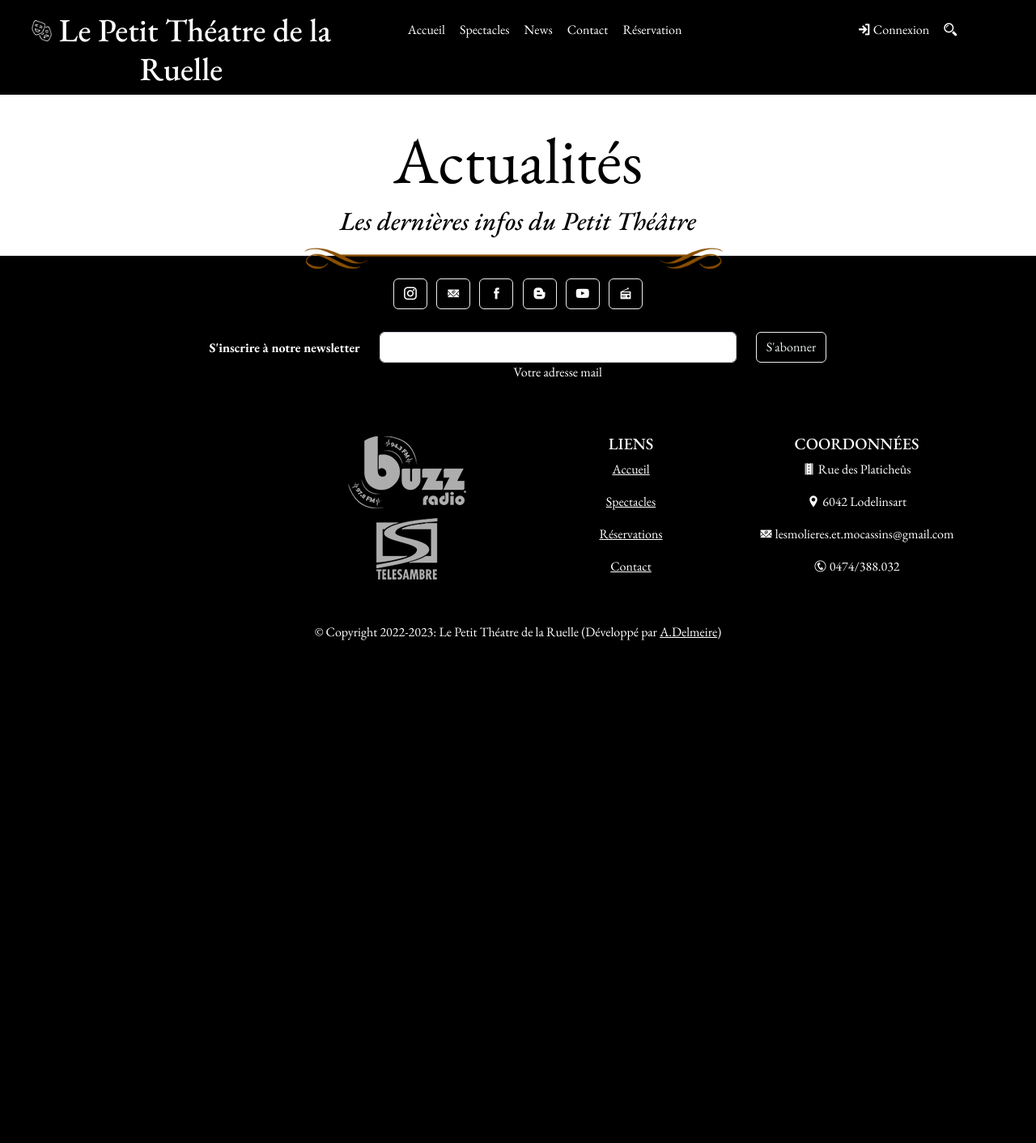
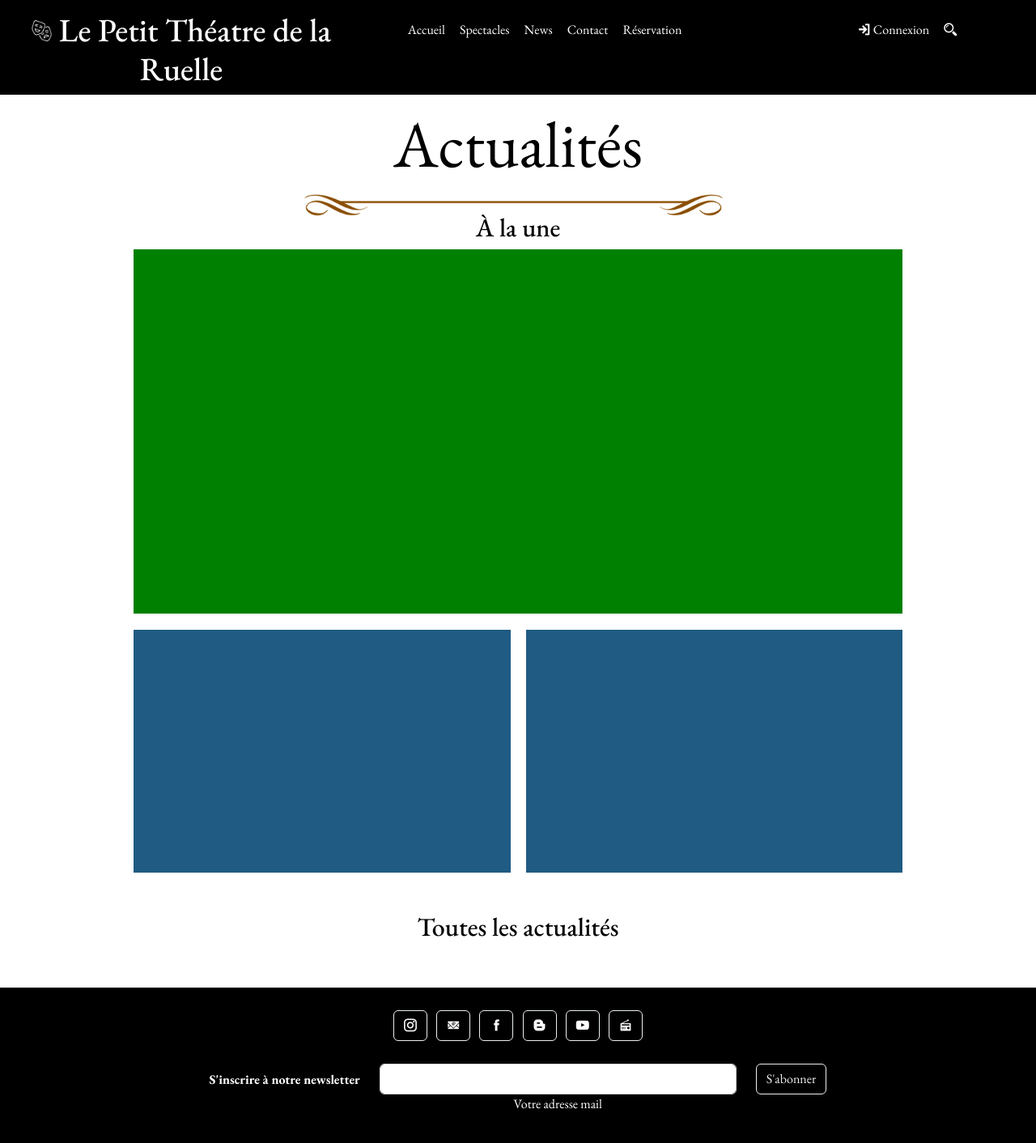
Before and after one commit to AnthonyDel28/Theater, a Symfony app: template templates/news/index.html.twig in a window 1280 px wide. Shown: the top 1412 px of the page at 81% size. Before the commit the page ends 791 px from the top, so only its background shows below. Run offline with Twig, Linux system fonts and the light colour scheme; the template is opened without the code that fills it, so the values that code supplies are empty; a map, chart or similar area stays blank; some libraries are stand-ins or nearby versions.

Commit message:
update 30_12_2022

```diff
--- a/migrations/Version20221228225928.php
+++ b/migrations/Version20221230131658.php
@@ -10,7 +10,7 @@ use Doctrine\Migrations\AbstractMigration;
 /**
  * Auto-generated Migration: Please modify to your needs!
  */
-final class Version20221228225928 extends AbstractMigration
+final class Version20221230131658 extends AbstractMigration
 {
     public function getDescription(): string
     {
@@ -23,7 +23,7 @@ final class Version20221228225928 extends AbstractMigration
         $this->addSql('CREATE TABLE actors (id INT AUTO_INCREMENT NOT NULL, first_name VARCHAR(255) NOT NULL, last_name VARCHAR(255) NOT NULL, image_name VARCHAR(255) NOT NULL, slug VARCHAR(255) NOT NULL, active TINYINT(1) NOT NULL, biography LONGTEXT NOT NULL, PRIMARY KEY(id)) DEFAULT CHARACTER SET utf8mb4 COLLATE `utf8mb4_unicode_ci` ENGINE = InnoDB');
         $this->addSql('CREATE TABLE actors_spectacles (actors_id INT NOT NULL, spectacles_id INT NOT NULL, INDEX IDX_5BC7A2B27168CF59 (actors_id), INDEX IDX_5BC7A2B2F26D12FD (spectacles_id), PRIMARY KEY(actors_id, spectacles_id)) DEFAULT CHARACTER SET utf8mb4 COLLATE `utf8mb4_unicode_ci` ENGINE = InnoDB');
         $this->addSql('CREATE TABLE comments (id INT AUTO_INCREMENT NOT NULL, user_id INT NOT NULL, news_id INT NOT NULL, created_at DATETIME NOT NULL COMMENT \'(DC2Type:datetime_immutable)\', content LONGTEXT NOT NULL, title VARCHAR(255) NOT NULL, INDEX IDX_5F9E962AA76ED395 (user_id), INDEX IDX_5F9E962AB5A459A0 (news_id), PRIMARY KEY(id)) DEFAULT CHARACTER SET utf8mb4 COLLATE `utf8mb4_unicode_ci` ENGINE = InnoDB');
-        $this->addSql('CREATE TABLE news (id INT AUTO_INCREMENT NOT NULL, title VARCHAR(255) NOT NULL, created_at DATETIME NOT NULL COMMENT \'(DC2Type:datetime_immutable)\', updated_at DATETIME NOT NULL COMMENT \'(DC2Type:datetime_immutable)\', content LONGTEXT NOT NULL, image_name VARCHAR(255) NOT NULL, is_published TINYINT(1) NOT NULL, slug VARCHAR(255) NOT NULL, PRIMARY KEY(id)) DEFAULT CHARACTER SET utf8mb4 COLLATE `utf8mb4_unicode_ci` ENGINE = InnoDB');
+        $this->addSql('CREATE TABLE news (id INT AUTO_INCREMENT NOT NULL, author_id INT NOT NULL, title VARCHAR(255) NOT NULL, created_at DATETIME NOT NULL COMMENT \'(DC2Type:datetime_immutable)\', updated_at DATETIME NOT NULL COMMENT \'(DC2Type:datetime_immutable)\', content LONGTEXT NOT NULL, image_name VARCHAR(255) NOT NULL, is_published TINYINT(1) NOT NULL, slug VARCHAR(255) NOT NULL, INDEX IDX_1DD39950F675F31B (author_id), PRIMARY KEY(id)) DEFAULT CHARACTER SET utf8mb4 COLLATE `utf8mb4_unicode_ci` ENGINE = InnoDB');
         $this->addSql('CREATE TABLE spectacles (id INT AUTO_INCREMENT NOT NULL, titre VARCHAR(255) NOT NULL, start_date DATE NOT NULL, end_date DATE NOT NULL, period VARCHAR(255) NOT NULL, description LONGTEXT NOT NULL, author VARCHAR(255) NOT NULL, slug VARCHAR(255) NOT NULL, image_name VARCHAR(255) NOT NULL, PRIMARY KEY(id)) DEFAULT CHARACTER SET utf8mb4 COLLATE `utf8mb4_unicode_ci` ENGINE = InnoDB');
         $this->addSql('CREATE TABLE spectacles_actors (spectacles_id INT NOT NULL, actors_id INT NOT NULL, INDEX IDX_E4AA3EFBF26D12FD (spectacles_id), INDEX IDX_E4AA3EFB7168CF59 (actors_id), PRIMARY KEY(spectacles_id, actors_id)) DEFAULT CHARACTER SET utf8mb4 COLLATE `utf8mb4_unicode_ci` ENGINE = InnoDB');
         $this->addSql('CREATE TABLE tickets (id INT AUTO_INCREMENT NOT NULL, user_id INT NOT NULL, spectacle_id INT NOT NULL, price DOUBLE PRECISION NOT NULL, purchased_at DATETIME NOT NULL COMMENT \'(DC2Type:datetime_immutable)\', INDEX IDX_54469DF4A76ED395 (user_id), INDEX IDX_54469DF4C682915D (spectacle_id), PRIMARY KEY(id)) DEFAULT CHARACTER SET utf8mb4 COLLATE `utf8mb4_unicode_ci` ENGINE = InnoDB');
@@ -33,6 +33,7 @@ final class Version20221228225928 extends AbstractMigration
         $this->addSql('ALTER TABLE actors_spectacles ADD CONSTRAINT FK_5BC7A2B2F26D12FD FOREIGN KEY (spectacles_id) REFERENCES spectacles (id) ON DELETE CASCADE');
         $this->addSql('ALTER TABLE comments ADD CONSTRAINT FK_5F9E962AA76ED395 FOREIGN KEY (user_id) REFERENCES user (id)');
         $this->addSql('ALTER TABLE comments ADD CONSTRAINT FK_5F9E962AB5A459A0 FOREIGN KEY (news_id) REFERENCES news (id)');
+        $this->addSql('ALTER TABLE news ADD CONSTRAINT FK_1DD39950F675F31B FOREIGN KEY (author_id) REFERENCES user (id)');
         $this->addSql('ALTER TABLE spectacles_actors ADD CONSTRAINT FK_E4AA3EFBF26D12FD FOREIGN KEY (spectacles_id) REFERENCES spectacles (id) ON DELETE CASCADE');
         $this->addSql('ALTER TABLE spectacles_actors ADD CONSTRAINT FK_E4AA3EFB7168CF59 FOREIGN KEY (actors_id) REFERENCES actors (id) ON DELETE CASCADE');
         $this->addSql('ALTER TABLE tickets ADD CONSTRAINT FK_54469DF4A76ED395 FOREIGN KEY (user_id) REFERENCES user (id)');
@@ -46,6 +47,7 @@ final class Version20221228225928 extends AbstractMigration
         $this->addSql('ALTER TABLE actors_spectacles DROP FOREIGN KEY FK_5BC7A2B2F26D12FD');
         $this->addSql('ALTER TABLE comments DROP FOREIGN KEY FK_5F9E962AA76ED395');
         $this->addSql('ALTER TABLE comments DROP FOREIGN KEY FK_5F9E962AB5A459A0');
+        $this->addSql('ALTER TABLE news DROP FOREIGN KEY FK_1DD39950F675F31B');
         $this->addSql('ALTER TABLE spectacles_actors DROP FOREIGN KEY FK_E4AA3EFBF26D12FD');
         $this->addSql('ALTER TABLE spectacles_actors DROP FOREIGN KEY FK_E4AA3EFB7168CF59');
         $this->addSql('ALTER TABLE tickets DROP FOREIGN KEY FK_54469DF4A76ED395');
--- a/public/css/news.css
+++ b/public/css/news.css
@@ -6,11 +6,12 @@
     background-color: white;
     color: black;
     margin-top: 65px;
-    padding-top: 70px;
+    padding-top: 50px;
 }
 
 .news .divider {
     margin-top: -65px;
+    margin-bottom: 60px;
 }
 
 @media (max-width: 1400px) {
@@ -29,62 +30,25 @@
     margin-top: -120px;
 }
 
-.news-post-card {
-    background-color: black;
+.big-news-header {
+    height: 450px;
+    background-color: green;
 }
 
-.news-post-card-img {
-    height: 10%;
-    width: 100%;
-    object-fit: cover;
+@media (min-width: 950px) {
+    .twins-news-header {
+        height: 300px;
+        width: 49%;
+        background-color: #1f5b83;
+    }
 }
 
-.news-card-img img {
-    height: 100%;
-    width: 100%;
-    object-fit: cover;
+.second-header-news {
+    margin-top: 20px;
 }
 
-.news-post-content {
-    color: white;
+.news-post-card {
+    height: 350px;
+    background-color: red;
+    margin-bottom: 25px;
 }
-
-.news-title {
-    font-family: 'EB Garamond', serif;
-    color: white;
-    font-size: 1.8rem;
-}
-
-.news-text {
-    color: white;
-    font-family: 'EB Garamond', serif;
-}
-
-.news-date {
-    color: darkgrey;
-    font-size: 0.6rem;
-}
-
-.news-btn {
-    font-family: 'EB Garamond', serif;
-    color: black;
-    font-size: 14px;
-    background-color: #FFFFFF;
-    padding: 10px 30px;
-    border: none;
-    border-radius: 50px;
-}
-
-.news-btn:hover {
-    font-family: 'EB Garamond', serif;
-    color: white;
-    font-size: 14px;
-    background-color: #0c0c0c;
-    padding: 10px 30px;
-    border-radius: 50px;
-}
-
-.news-bottom a {
-    text-decoration: none;
-    color: whitesmoke;
-}
--- a/templates/news/index.html.twig
+++ b/templates/news/index.html.twig
@@ -5,12 +5,41 @@
         <div class="container-fluid news">
             <div class="row justify-content-center text-center news-content">
                 <h1 class="display-1 main-title">Actualités</h1>
-                <h3 class="main-sub-title"><em>Les dernières infos du Petit Théâtre</em></h3>
                 <img src="{{ asset('assets/img/sections/divider.png') }}" class="col-6 divider">
             </div>
-            <div class="container news-container">
+            <div class="container news-container text-center">
+                <h3 class="news-head-subtitle">
+                    À la une
+                </h3>
+                <div class="row first-header-news justify-content-center">
+                    <div class="col-10 big-news-header">
 
+                    </div>
+                </div>
+                <div class="row second-header-news justify-content-center mb-4">
+                        <div class="row col-10 justify-content-between p-0">
+                            <div class="twins-news-header col-5"></div>
+                            <div class="twins-news-header col-5"></div>
+                        </div>
+                </div>
+                <div class="container-fluid text-center mt-5">
+                    <div class="row justify-content-center text-center">
+                        <h3 class="news-head-subtitle">
+                            Toutes les actualités
+                        </h3>
+                        <div class="row all-news">
+                            <div class="row col-12 all-news-row justify-content-between">
+                                {% for post in news %}
+                                    <div class="news-post-cell col-4">
+                                        <div class="news-post-card">
 
+                                        </div>
+                                    </div>
+                                {% endfor %}
+                            </div>
+                        </div>
+                    </div>
+                </div>
             </div>
         </div>
     {% endblock %}
```
Also changed, not shown: src/DataFixtures/NewsFixtures.php (+14 -4 lines), src/DataFixtures/UserFixtures.php (+7 -1 lines), src/Entity/News.php (+16 -0 lines), src/Entity/User.php (+40 -0 lines).
